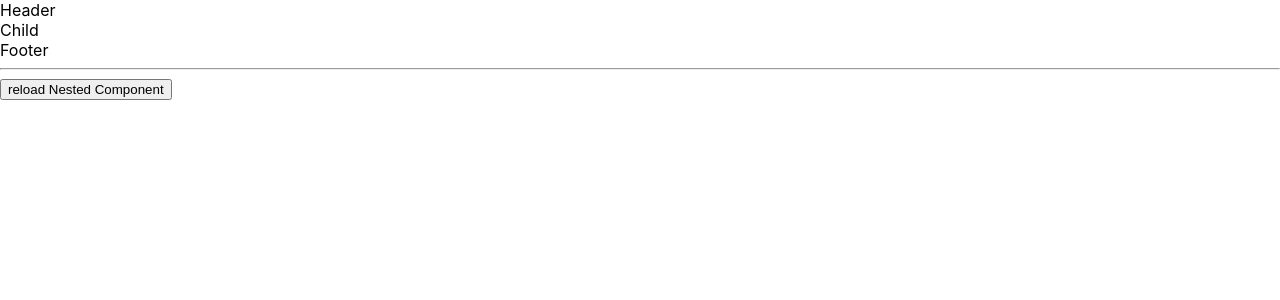
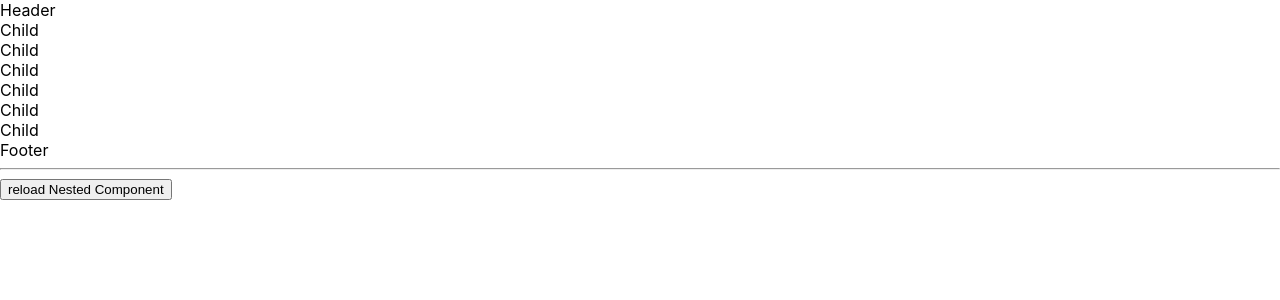
Before and after one commit to dhythm/react-cra-playground, a React (Create React App) app: page / in a window 1280 px wide. Shown: the top 300 px of the page. Built offline with nearby package versions, Linux system fonts and the light colour scheme.

Commit message:
feat: update

```diff
--- a/src/components/MemoisedBehavior.tsx
+++ b/src/components/MemoisedBehavior.tsx
@@ -120,15 +120,40 @@ const Layout = () => {
         </MemoisedForwardRefComponent>
       </ComponentWithForwardRef> */}
       {/* MemoisedForwardRefComponent is re-rendered */}
-      <Component
+      {/* <Component
         header={
-          <MemoisedForwardRefComponent>
+          <MemoisedForwardRefComponent ref={ref}>
             <MemoisedHeader />
           </MemoisedForwardRefComponent>
         }
         footer={<MemoisedFooter />}
       >
         <MemoisedChild />
+      </Component> */}
+
+      <Component header={<MemoisedHeader />} footer={<MemoisedFooter />}>
+        {/* re-render */}
+        {/* <Child /> */}
+        {/* re-render */}
+        <MemoisedForwardRefComponent>
+          <MemoisedChild />
+        </MemoisedForwardRefComponent>
+        {/* NOT re-render */}
+        <MemoisedChild />
+        {/* NOT re-render */}
+        <MemoisedNestedForwardRefChild />
+        {/* NOT re-render */}
+        <MemoisedNestedMemoisedForwardRefChild />
+        {/* re-render */}
+        <Wrapper>
+          <MemoisedForwardRef>
+            <MemoisedChild />
+          </MemoisedForwardRef>
+        </Wrapper>
+        {/* re-render for Wrapper but NOT re-render for child */}
+        <Wrapper>
+          <MemoisedNestedForwardRefChild />
+        </Wrapper>
       </Component>
       <hr />
       <button
@@ -157,6 +182,7 @@ const ForwardRefComponent = forwardRef<any, any>(({ children }: any, ref) => {
   return <div ref={ref}>{children}</div>;
 });
 
+const MemoisedForwardRef = memo(ForwardRefComponent);
 const MemoisedForwardRefComponent = memo(({ children }: any) => {
   console.log(`render: MemoisedForwardRefComponent`);
   return <ForwardRefComponent>{children}</ForwardRefComponent>;
@@ -213,3 +239,26 @@ const MemoisedChild = memo(() => {
   console.log("render: MemoisedChild");
   return <Child />;
 });
+
+const Wrapper = ({ children }) => {
+  console.log("render: Wrapper");
+  return <div>{children}</div>;
+};
+
+const MemoisedNestedMemoisedForwardRefChild = memo(() => {
+  console.log("render: MemoisedNestedMemoisedForwardRefChild");
+  return (
+    <MemoisedForwardRefComponent>
+      <Child />
+    </MemoisedForwardRefComponent>
+  );
+});
+
+const MemoisedNestedForwardRefChild = memo(() => {
+  console.log("render: MemoisedNestedForwardRefChild");
+  return (
+    <ForwardRefComponent>
+      <Child />
+    </ForwardRefComponent>
+  );
+});
```
